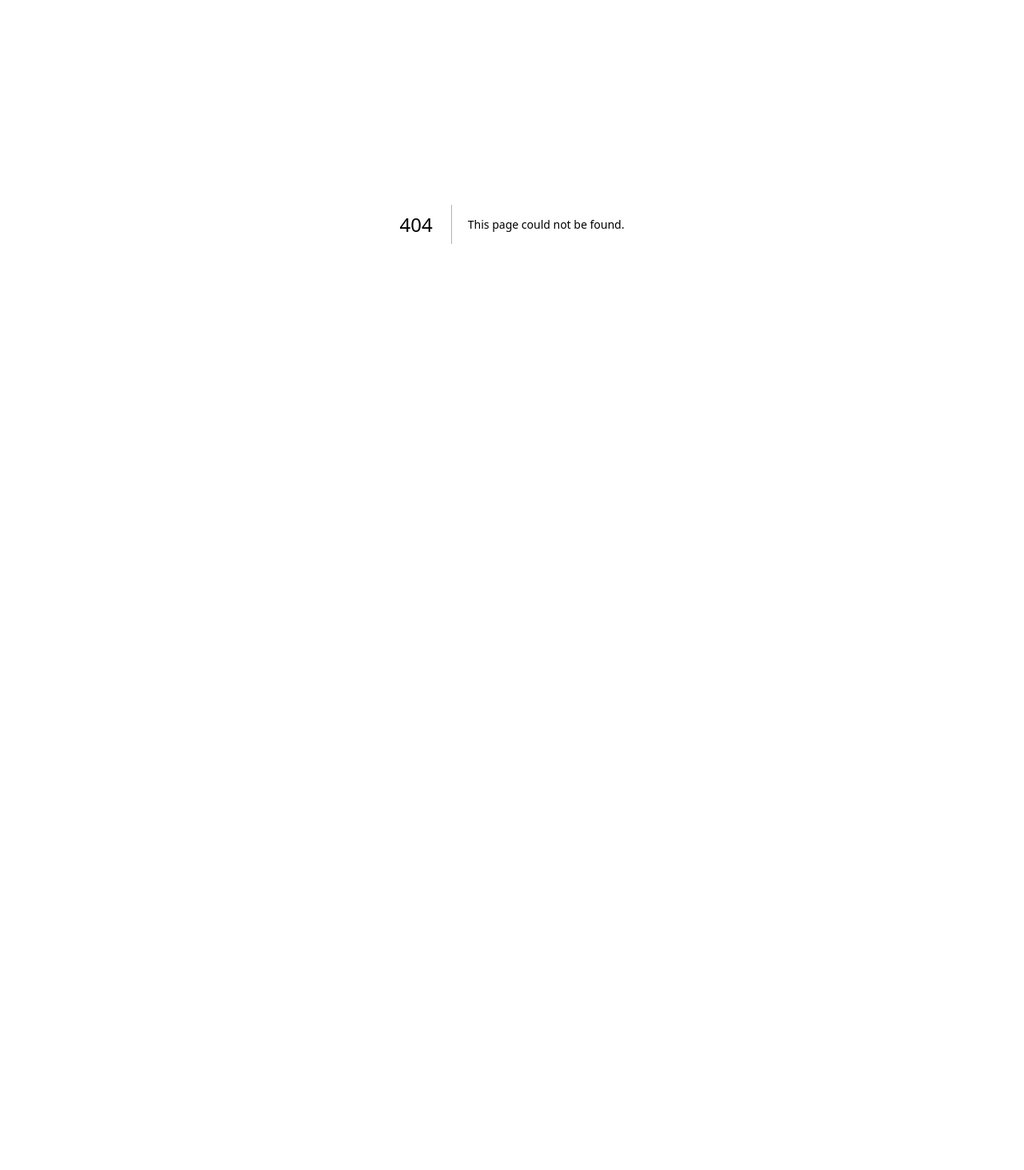
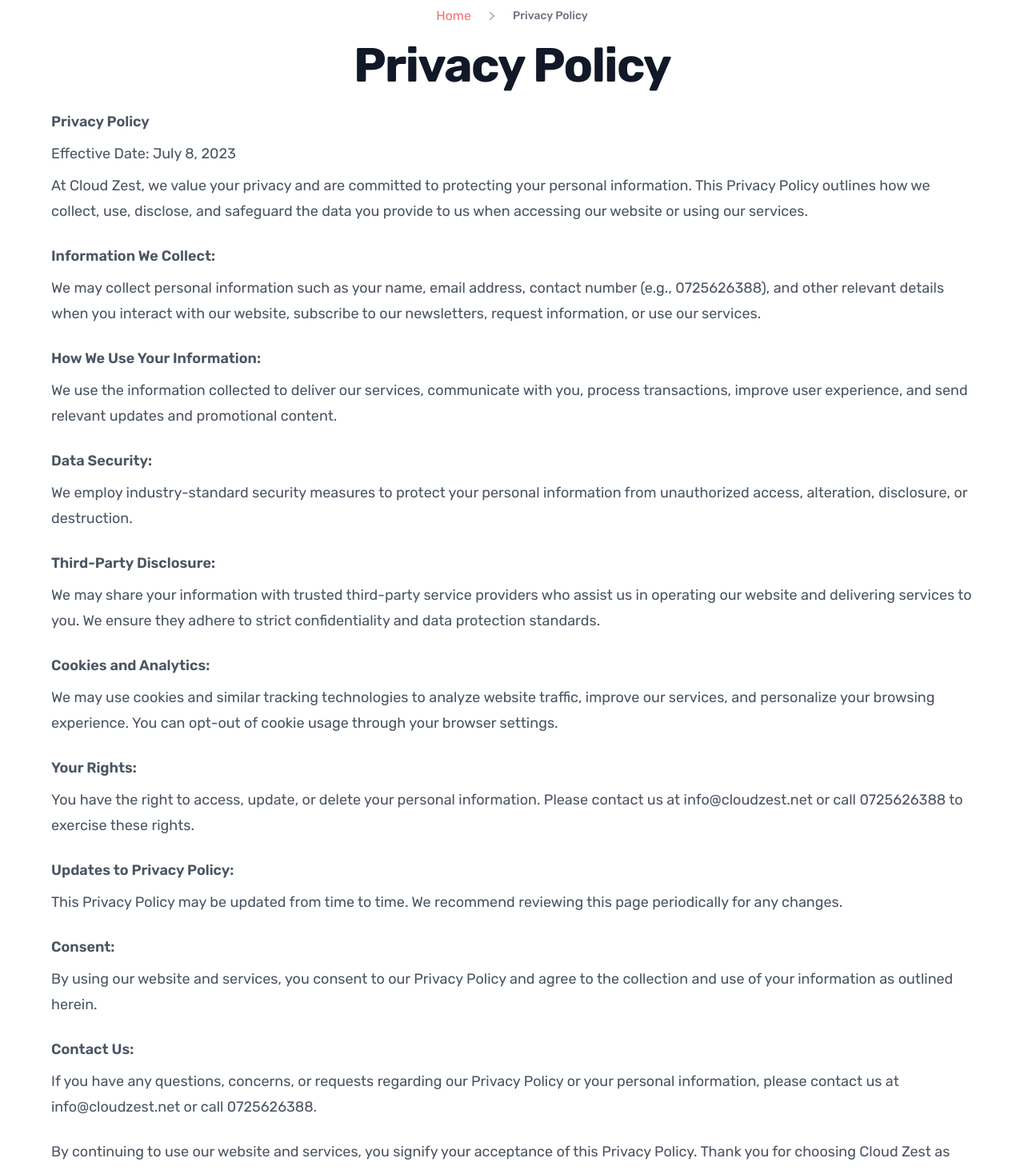
Before and after one commit to sammymwangangi/cloudZest, a Next.js app: page /privacy-policy in a window 1280 px wide. Before the commit this address had no page. Shown: the part 120-1583 px from the top of the page at 80% size. Before the commit the page ends 800 px from the top, so only its background shows below. Built offline with nearby package versions, Linux system fonts and the light colour scheme.

Commit message:
privacy policy page

```diff
--- a/components/Layout/Footer.js
+++ b/components/Layout/Footer.js
@@ -63,7 +63,7 @@
     { name: "Contact Us", href: "/contact-us" },
   ],
   legal: [
-    { name: "Privacy Terms", href: "#" },
+    { name: "Privacy Policy", href: "/privacy-policy" },
   ],
   social: [
     {
--- /dev/null
+++ b/pages/privacy-policy.js
@@ -0,0 +1,84 @@
+import React, { useMemo } from "react";
+import Layout from "../components/Layout/Layout";
+import SeoHead from "../components/SeoHead";
+import { ChevronRightIcon, HomeIcon } from "@heroicons/react/20/solid";
+import Link from "next/link";
+
+export default function PrivacyPolicy() {
+  return (
+    <>
+      <SeoHead title="Cloud Computing" />
+      <Layout>
+        <div className="bg-white px-6 pt-10 sm:pt-32 lg:px-8">
+          <nav
+            className="flex items-center justify-center mb-5 mt-6 lg:mt-0"
+            aria-label="Breadcrumb"
+          >
+            <ol role="list" className="flex items-center space-x-4">
+              <li>
+                <div>
+                  <Link href="/" className="text-red-400 hover:text-gray-500">
+                    Home
+                  </Link>
+                </div>
+              </li>
+              <li>
+                <div className="flex items-center">
+                  <ChevronRightIcon
+                    className="h-5 w-5 flex-shrink-0 text-gray-400"
+                    aria-hidden="true"
+                  />
+                  <div className="ml-4 text-sm font-medium text-gray-500 hover:text-gray-700">
+                    Privacy Policy
+                  </div>
+                </div>
+              </li>
+            </ol>
+          </nav>
+          <div className="mx-auto max-w-6xl text-center">
+            <h2 className="text-4xl font-bold tracking-tight text-gray-900 sm:text-6xl">
+              Privacy Policy
+            </h2>
+            <div className="flex flex-col space-y-2 mt-6 text-left text-lg leading-8 text-gray-600">
+            <div className="font-semibold">Privacy Policy </div>
+
+            <div>Effective Date: July 8, 2023</div>
+
+            <div className="pb-4">At Cloud Zest, we value your privacy and are committed to protecting your personal information. This Privacy Policy outlines how we collect, use, disclose, and safeguard the data you provide to us when accessing our website or using our services.</div>
+
+            <div className="font-semibold">Information We Collect:</div>
+            <div className="pb-4">We may collect personal information such as your name, email address, contact number (e.g., 0725626388), and other relevant details when you interact with our website, subscribe to our newsletters, request information, or use our services.</div>
+
+            <div className="font-semibold">How We Use Your Information:</div>
+            <div className="pb-4">We use the information collected to deliver our services, communicate with you, process transactions, improve user experience, and send relevant updates and promotional content.</div>
+
+            <div className="font-semibold">Data Security:</div>
+            <div className="pb-4">We employ industry-standard security measures to protect your personal information from unauthorized access, alteration, disclosure, or destruction.</div>
+
+            <div className="font-semibold">Third-Party Disclosure:</div>
+            <div className="pb-4">We may share your information with trusted third-party service providers who assist us in operating our website and delivering services to you. We ensure they adhere to strict confidentiality and data protection standards.</div>
+
+            <div className="font-semibold">Cookies and Analytics:</div>
+            <div className="pb-4">We may use cookies and similar tracking technologies to analyze website traffic, improve our services, and personalize your browsing experience. You can opt-out of cookie usage through your browser settings.</div>
+
+            <div className="font-semibold">Your Rights:</div>
+            <div className="pb-4">You have the right to access, update, or delete your personal information. Please contact us at info@cloudzest.net or call 0725626388 to exercise these rights.</div>
+
+            <div className="font-semibold">Updates to Privacy Policy:</div>
+            <div className="pb-4">This Privacy Policy may be updated from time to time. We recommend reviewing this page periodically for any changes.</div>
+
+            <div className="font-semibold">Consent:</div>
+            <div className="pb-4">By using our website and services, you consent to our Privacy Policy and agree to the collection and use of your information as outlined herein.</div>
+
+            <div className="font-semibold">Contact Us:</div>
+            <div className="pb-4">If you have any questions, concerns, or requests regarding our Privacy Policy or your personal information, please contact us at info@cloudzest.net or call 0725626388.</div>
+
+            <div className="pb-4">By continuing to use our website and services, you signify your acceptance of this Privacy Policy. Thank you for choosing Cloud Zest as your technology partner.</div>
+            </div>
+          </div>
+        </div>
+
+      </Layout>
+    </>
+  );
+}
```
